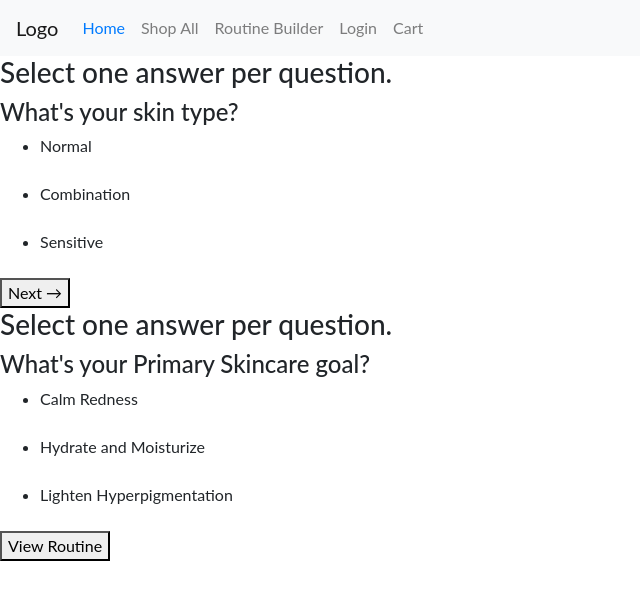
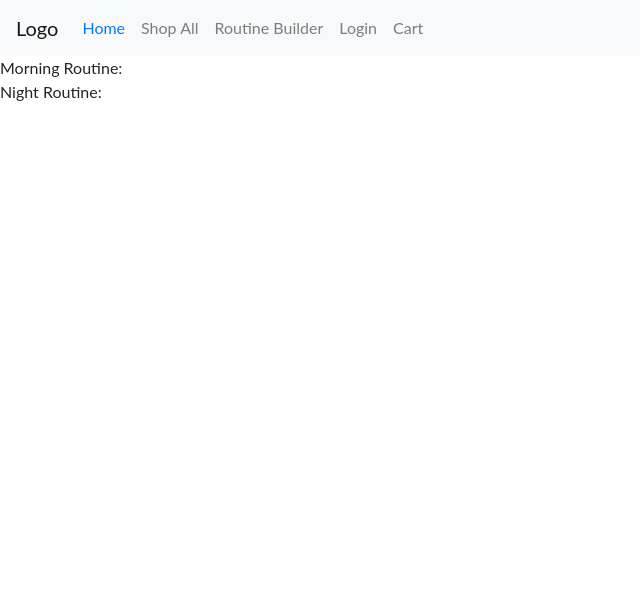
Before and after one commit to Char-Alexis/Ecommerce-Capstone-FrontEnd, a React (Create React App) app: page /routine in a window 1280 px wide. Shown: the top 600 px of the page, without its empty margins (0-640 px from the left). Built offline with nearby package versions, Linux system fonts and the light colour scheme; no server answers.

Commit message:
Reformatted quiz component

```diff
--- a/src/components/RoutineBuilder/RoutineBuilder.jsx
+++ b/src/components/RoutineBuilder/RoutineBuilder.jsx
@@ -1,59 +1,108 @@
 import { useState } from "react";
 
-const RoutineBuilder = () => {
-  // const [question, setQuestion] = useState(1);
+
+function RoutineBuilder() {
+  const questions = [
+    {
+
+      question: 'What is your skin type?',
+      options: [
+
+        { text: 'Normal', isCorrect: false },
+        { text: 'Combination', isCorrect: false },
+        { text: 'Sensitive', isCorrect: false },
+      ],
+    },
+    {
+      question: 'What is Your Primary Skincare goal?',
+      options: [
+
+        { text: 'Normal', isCorrect: false },
+        { text: 'Combination', isCorrect: false },
+        { text: 'Sensitive', isCorrect: false },
+      ],
+    }
+
+  ];
+
+  const [currentQuestion, setCurrentQuestion] = useState(0);
+  const [displayMorningRoutine, setMorningRoutine] = useState();
+  const [displayNightRoutine, setDisplayNightRoutine] = useState()
+
+  const handleSubmit = (isCorrect) => {
+
+  }
 
   return (
     <div>
-      <form>
-        <div>
-          <h3> Select one answer per question.</h3>
-          <h4>What's your skin type?</h4>
-          <div className="answer-options">
-            <ul>
-              <li>
-                <label for="normal">Normal</label>
-              </li>
-            </ul>
-            <ul>
-              <li>
-                <label for="normal">Combination</label>
-              </li>
-            </ul>
-            <ul>
-              <li>
-                <label for="normal">Sensitive</label>
-              </li>
-            </ul>
-          </div>
-          <button class=" black-btn" type="submit">
-            Next →
-          </button>
-        </div>
-        <div className="next-question">
-          <h3> Select one answer per question.</h3>
-          <h4>What's your Primary Skincare goal?</h4>
-          <div className="answer-options">
-            <ul>
-              <li>
-                <label for="normal">Calm Redness</label>
-              </li>
-            </ul>
-            <ul>
-              <li>
-                <label for="normal">Hydrate and Moisturize</label>
-              </li>
-            </ul>
-            <ul>
-              <li>
-                <label for="normal">Lighten Hyperpigmentation</label>
-              </li>
-            </ul>
-          </div>
-          <button type="submit">View Routine</button>
-        </div>
-      </form>
+      <div>
+        Morning Routine:
+      </div>
+      <div>
+        Night Routine:
+      </div>
     </div>
-  );
-};
-export default RoutineBuilder;
+  )
+}
+
+
+export default RoutineBuilder
+// import { useState } from "react";
+
+// const RoutineBuilder = () => {
+//   // const [question, setQuestion] = useState(1);
+
+//   return (
+//     <div>
+//       <form>
+//         <div>
+//           <h3> Select one answer per question.</h3>
+//           <h4>What's your skin type?</h4>
+//           <div className="answer-options">
+//             <ul>
+//               <li>
+//                 <label for="normal">Normal</label>
+//               </li>
+//             </ul>
+//             <ul>
+//               <li>
+//                 <label for="normal">Combination</label>
+//               </li>
+//             </ul>
+//             <ul>
+//               <li>
+//                 <label for="normal">Sensitive</label>
+//               </li>
+//             </ul>
+//           </div>
+//           <button class=" black-btn" type="submit">
+//             Next →
+//           </button>
+//         </div>
+//         <div className="next-question">
+//           <h3> Select one answer per question.</h3>
+//           <h4>What's your Primary Skincare goal?</h4>
+//           <div className="answer-options">
+//             <ul>
+//               <li>
+//                 <label for="normal">Calm Redness</label>
+//               </li>
+//             </ul>
+//             <ul>
+//               <li>
+//                 <label for="normal">Hydrate and Moisturize</label>
+//               </li>
+//             </ul>
+//             <ul>
+//               <li>
+//                 <label for="normal">Lighten Hyperpigmentation</label>
+//               </li>
+//             </ul>
+//           </div>
+//           <button type="submit">View Routine</button>
+//         </div>
+//       </form>
+//     </div>
+//   );
+// };
+// export default RoutineBuilder;
```
